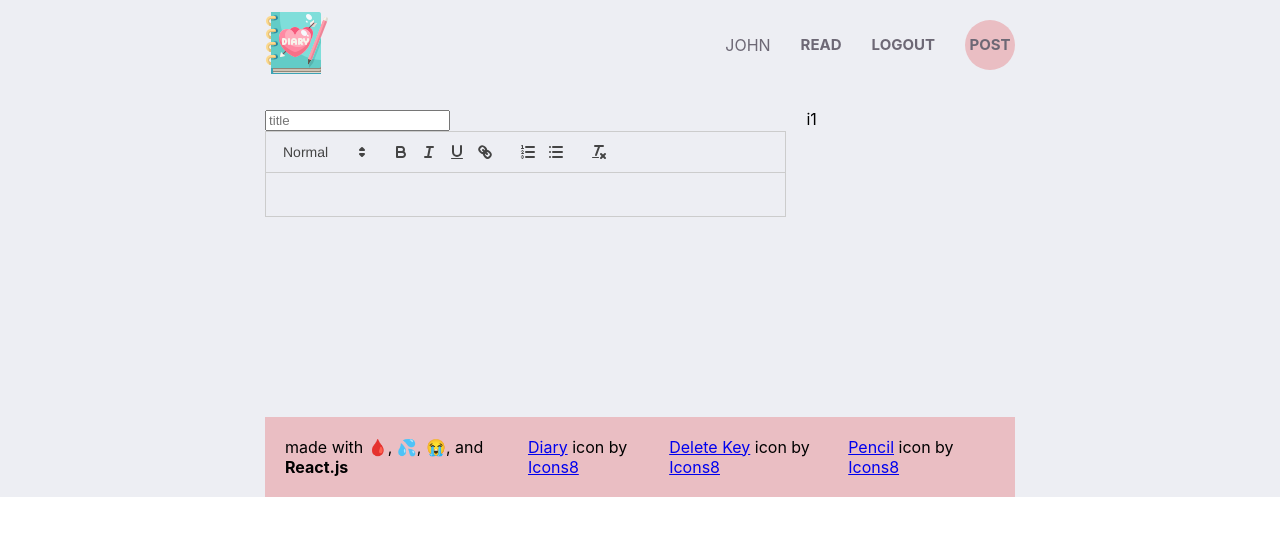
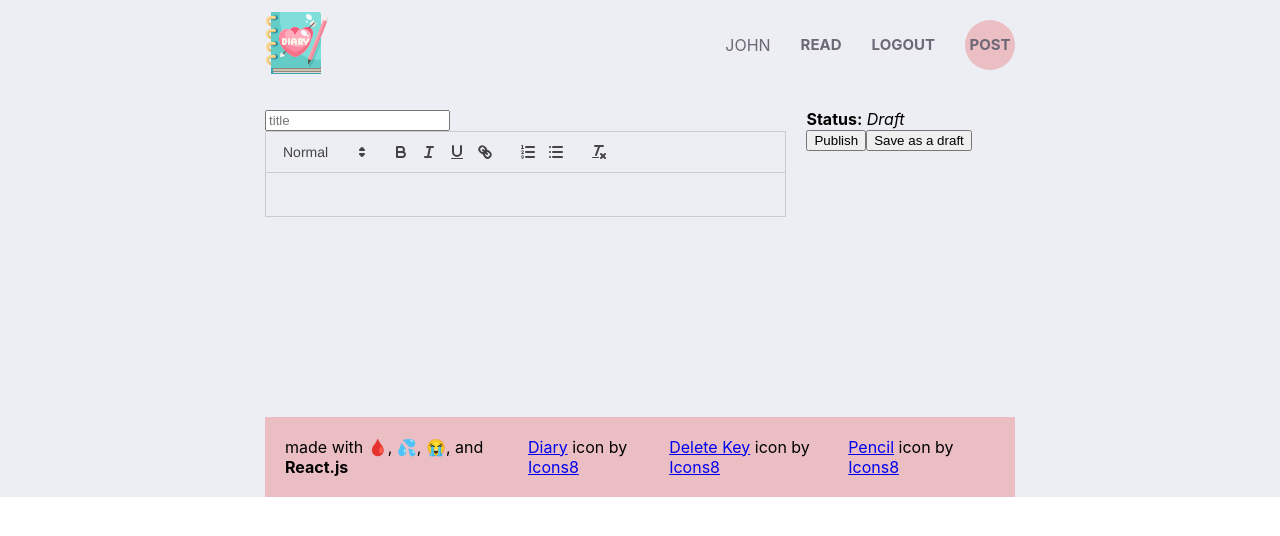
Before and after one commit to pinkfroggie/diary, a React (Create React App) app in the folder diary/: page /write in a window 1280 px wide. Shown: the top 536 px of the page. Built offline with nearby package versions, Linux system fonts and the light colour scheme.

Commit message:
added buttons to write post page

```diff
--- a/diary/src/pages/Write.jsx
+++ b/diary/src/pages/Write.jsx
@@ -4,8 +4,6 @@ import 'react-quill/dist/quill.snow.css';
 
 const Write = () => {
   const [value, setValue] = useState('');
-
-  console.log(value)
 
   return (
     <div className='add'>
@@ -16,7 +14,13 @@ const Write = () => {
         </div>
       </div>
       <div className="menu">
-        <div className="item">i1</div>
+        <div className="item">
+          <span><b>Status:</b> <i>Draft</i></span>
+          <div className="buttons">
+          <button>Publish</button>
+          <button>Save as a draft</button>
+          </div>
+        </div>
       </div>
     </div>
   )
```
